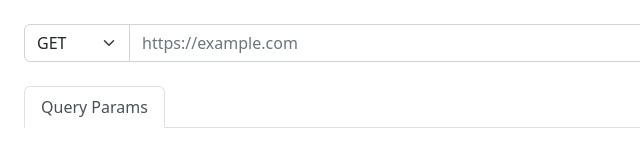
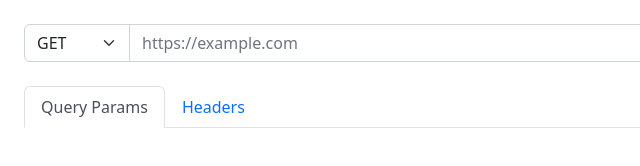
Before and after one commit to kelechinwaji/streek, a website built with Vite: page index.html in a window 1280 px wide. Shown: the full height of the page, 0-640 px from the left. Built offline with nearby package versions, Linux system fonts and the light colour scheme.

Commit message:
[chore]: Request headers

```diff
--- a/index.html
+++ b/index.html
@@ -26,6 +26,9 @@
         <li class="nav-item" role="presentation">
             <button class="nav-link active" id="query-params-tab" data-bs-toggle="tab" data-bs-target="#Query-params" type="button" role="tab" aria-controls="#Query-params" aria-selected="true">Query Params</button>
         </li>
+        <li class="nav-item" role="presentation">
+            <button class="nav-link " id="request-headers-tab" data-bs-toggle="tab" data-bs-target="#request-headers" type="button" role="tab" aria-controls="#request-headers" aria-selected="false">Headers</button>
+        </li>
       </ul>
     </form>
     </div>
```
